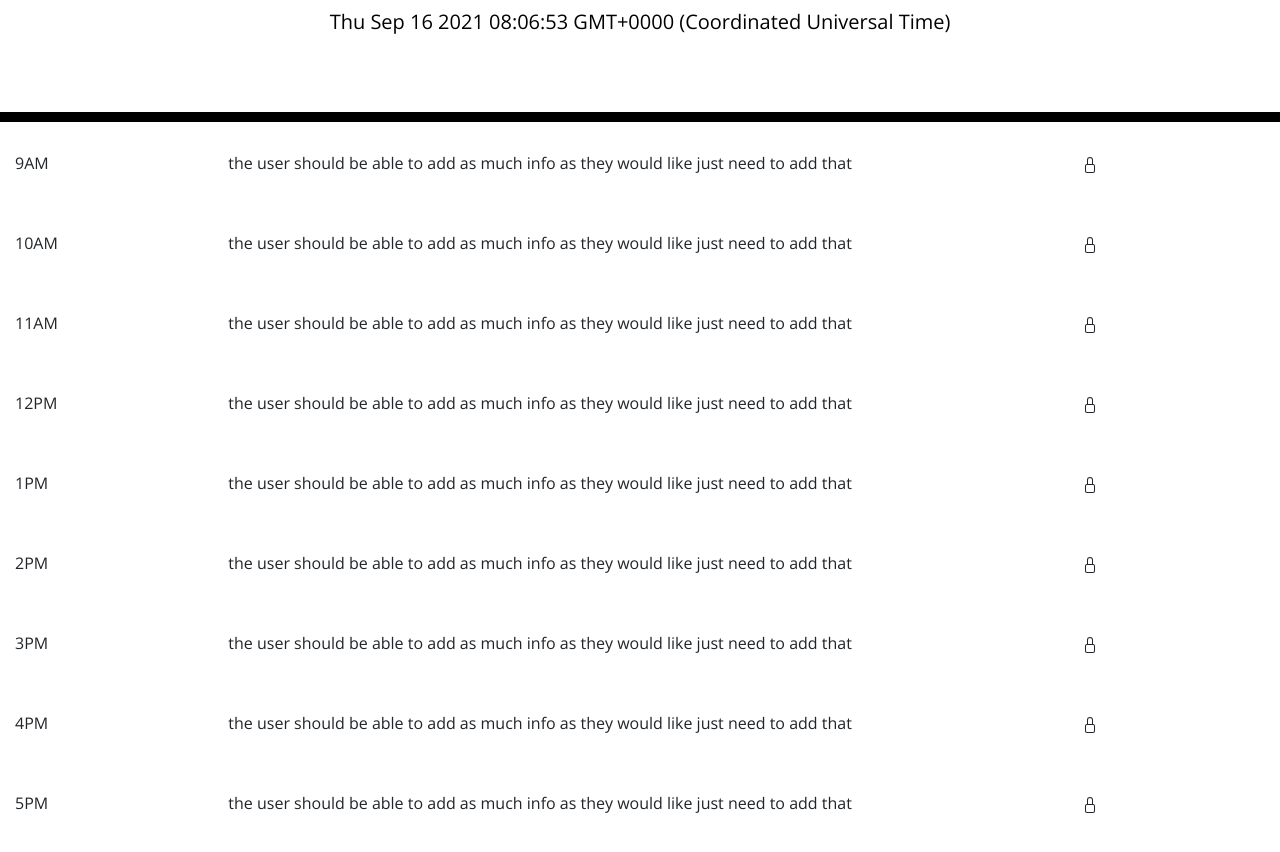
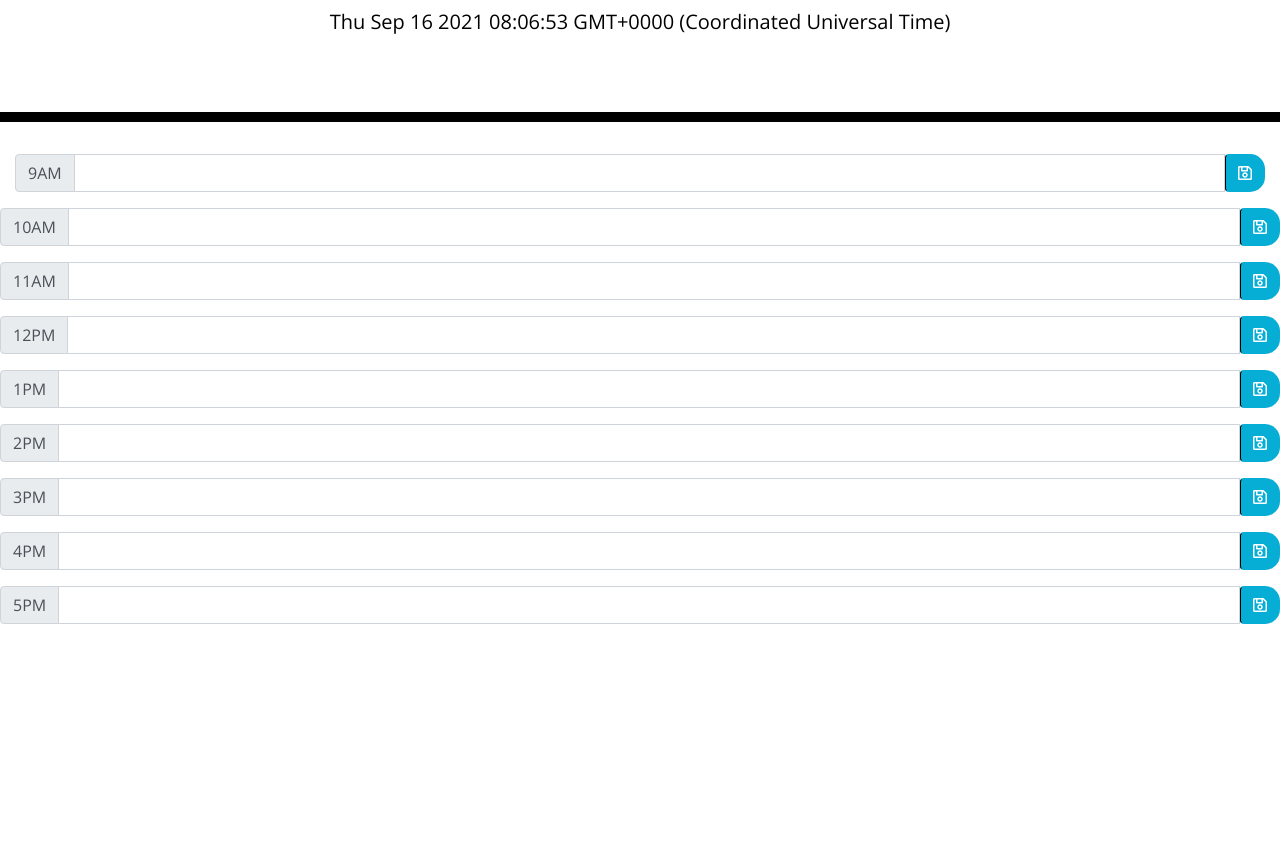
Before and after one commit to kapodaca0403/workday_scheduler, a plain HTML site: page index.html in a window 1280 px wide. Shown: the part 182-1034 px from the top of the page. After the commit the page ends 822 px from the top, so only its background shows below. Drawn offline with nearby package versions, Linux system fonts and the light colour scheme.

Commit message:
trying to add colorblock

```diff
--- a/index.html
+++ b/index.html
@@ -1,110 +1,129 @@
 <!DOCTYPE html>
 <html lang="en">
+
 <head>
   <meta charset="UTF-8" />
   <meta name="viewport" content="width=device-width, initial-scale=1.0" />
   <meta http-equiv="X-UA-Compatible" content="ie=edge" />
-    <link
-      rel="stylesheet"
-      href="https://stackpath.bootstrapcdn.com/bootstrap/4.3.1/css/bootstrap.min.css"
-    />
-    <link
-      rel="stylesheet"
-      href="https://use.fontawesome.com/releases/v5.8.1/css/all.css"
-      integrity="sha384-50oBUHEmvpQ+1lW4y57PTFmhCaXp0ML5d60M1M7uH2+nqUivzIebhndOJK28anvf"
-      crossorigin="anonymous"
-    />
-    <link
-      href="https://fonts.googleapis.com/css?family=Open+Sans&display=swap"
-      rel="stylesheet"
-    />
+  <link rel="stylesheet" href="https://stackpath.bootstrapcdn.com/bootstrap/4.3.1/css/bootstrap.min.css" />
+  <link rel="stylesheet" href="https://use.fontawesome.com/releases/v5.8.1/css/all.css"
+    integrity="sha384-50oBUHEmvpQ+1lW4y57PTFmhCaXp0ML5d60M1M7uH2+nqUivzIebhndOJK28anvf" crossorigin="anonymous" />
+  <link href="https://fonts.googleapis.com/css?family=Open+Sans&display=swap" rel="stylesheet" />
   <link rel="stylesheet" href="style.css" />
   <title>Work Day Scheduler</title>
 </head>
 
-  <body>
 <header class="jumbotron">
   <h1 class="display-3">Work Day Scheduler</h1>
   <p class="lead">A simple calendar app for scheduling your work day</p>
   <p id="currentDay" class="lead"></p>
-      <p class = "day">
-      <p id ="currentDay" class="nowtime"></p>
+  <p class="currentHour">
+    <p id="newday" class="nowtime"></p>
   </p>
 </header>
-    <div class="container-fluid">
 <!-- Timeblocks go here -->
 
-
-        <div class="row" id="time-9">
-        <div class="col-md-2">9AM</div>
-        <div class="col-md-8">the user should be able to add as much info as they would like just need to add that</div>
-        <div id="bttn" div class="col-md-2"><svg xmlns="http://www.w3.org/2000/svg" width="16" height="16" fill="currentColor" class="bi bi-lock" viewBox="0 0 16 16">
-  <path d="M8 1a2 2 0 0 1 2 2v4H6V3a2 2 0 0 1 2-2zm3 6V3a3 3 0 0 0-6 0v4a2 2 0 0 0-2 2v5a2 2 0 0 0 2 2h6a2 2 0 0 0 2-2V9a2 2 0 0 0-2-2zM5 8h6a1 1 0 0 1 1 1v5a1 1 0 0 1-1 1H5a1 1 0 0 1-1-1V9a1 1 0 0 1 1-1z"/>
-</svg></div>
+<body>
+  <div class="container-fluid">
+    <div class="input-group mb-3" >
+      <div class="input-group-prepend">
+        <span class="input-group-text" id="inputGroup-sizing-default">9AM</span>
+      </div>
+      <input type="text" class="form-control" aria-label="Default" aria-describedby="inputGroup-sizing-default" id="hourblock-9">
+      <button class="btn saveBtn"><i class="far fa-save"></i></button>
+    </div>
+  </div>
   </div>
 
-        <div class="row" id="time-10">
-        <div class="col-md-2">10AM</div>
-        <div class="col-md-8">the user should be able to add as much info as they would like just need to add that</div>
-        <div class="col-md-2"><svg xmlns="http://www.w3.org/2000/svg" width="16" height="16" fill="currentColor" class="bi bi-lock" viewBox="0 0 16 16">
-  <path d="M8 1a2 2 0 0 1 2 2v4H6V3a2 2 0 0 1 2-2zm3 6V3a3 3 0 0 0-6 0v4a2 2 0 0 0-2 2v5a2 2 0 0 0 2 2h6a2 2 0 0 0 2-2V9a2 2 0 0 0-2-2zM5 8h6a1 1 0 0 1 1 1v5a1 1 0 0 1-1 1H5a1 1 0 0 1-1-1V9a1 1 0 0 1 1-1z"/>
-</svg></div>
+
+  <div class="input-group mb-3" id="hoursblock id-10">
+    <div class="input-group-prepend">
+      <span class="input-group-text" id="inputGroup-sizing-default">10AM</span>
     </div>
-        <div class="row" id="time-11">
-        <div class="col-md-2">11AM</div>
-        <div class="col-md-8">the user should be able to add as much info as they would like just need to add that</div>
-        <div class="col-md-2"><svg xmlns="http://www.w3.org/2000/svg" width="16" height="16" fill="currentColor" class="bi bi-lock" viewBox="0 0 16 16">
-  <path d="M8 1a2 2 0 0 1 2 2v4H6V3a2 2 0 0 1 2-2zm3 6V3a3 3 0 0 0-6 0v4a2 2 0 0 0-2 2v5a2 2 0 0 0 2 2h6a2 2 0 0 0 2-2V9a2 2 0 0 0-2-2zM5 8h6a1 1 0 0 1 1 1v5a1 1 0 0 1-1 1H5a1 1 0 0 1-1-1V9a1 1 0 0 1 1-1z"/>
-</svg></div>
+    <input type="text" class="form-control" aria-label="Default" aria-describedby="inputGroup-sizing-default">
+    <button class="btn saveBtn"><i class="far fa-save"></i></button>
   </div>
-        <div class="row" id="time-12">
-        <div class="col-md-2">12PM</div>
-        <div class="col-md-8">the user should be able to add as much info as they would like just need to add that</div>
-        <div class="col-md-2"><svg xmlns="http://www.w3.org/2000/svg" width="16" height="16" fill="currentColor" class="bi bi-lock" viewBox="0 0 16 16">
-  <path d="M8 1a2 2 0 0 1 2 2v4H6V3a2 2 0 0 1 2-2zm3 6V3a3 3 0 0 0-6 0v4a2 2 0 0 0-2 2v5a2 2 0 0 0 2 2h6a2 2 0 0 0 2-2V9a2 2 0 0 0-2-2zM5 8h6a1 1 0 0 1 1 1v5a1 1 0 0 1-1 1H5a1 1 0 0 1-1-1V9a1 1 0 0 1 1-1z"/>
-</svg></div>
   </div>
-        <div class="row" id="time-13">
-        <div class="col-md-2">1PM</div>
-        <div class="col-md-8">the user should be able to add as much info as they would like just need to add that</div>
-        <div class="col-md-2"><svg xmlns="http://www.w3.org/2000/svg" width="16" height="16" fill="currentColor" class="bi bi-lock" viewBox="0 0 16 16">
-  <path d="M8 1a2 2 0 0 1 2 2v4H6V3a2 2 0 0 1 2-2zm3 6V3a3 3 0 0 0-6 0v4a2 2 0 0 0-2 2v5a2 2 0 0 0 2 2h6a2 2 0 0 0 2-2V9a2 2 0 0 0-2-2zM5 8h6a1 1 0 0 1 1 1v5a1 1 0 0 1-1 1H5a1 1 0 0 1-1-1V9a1 1 0 0 1 1-1z"/>
-</svg></div>
   </div>
-        <div class="row" id="time-14">
-        <div class="col-md-2">2PM</div>
-        <div class="col-md-8">the user should be able to add as much info as they would like just need to add that</div>
-        <div class="col-md-2"><svg xmlns="http://www.w3.org/2000/svg" width="16" height="16" fill="currentColor" class="bi bi-lock" viewBox="0 0 16 16">
-  <path d="M8 1a2 2 0 0 1 2 2v4H6V3a2 2 0 0 1 2-2zm3 6V3a3 3 0 0 0-6 0v4a2 2 0 0 0-2 2v5a2 2 0 0 0 2 2h6a2 2 0 0 0 2-2V9a2 2 0 0 0-2-2zM5 8h6a1 1 0 0 1 1 1v5a1 1 0 0 1-1 1H5a1 1 0 0 1-1-1V9a1 1 0 0 1 1-1z"/>
-</svg></div>
+
+  <div class="input-group mb-3" id="-11">
+    <div class="input-group-prepend">
+      <span class="input-group-text" id="inputGroup-sizing-default">11AM</span>
     </div>
-        <div class="row" id="time-15">
-        <div class="col-md-2">3PM</div>
-        <div class="col-md-8">the user should be able to add as much info as they would like just need to add that</div>
-        <div class="col-md-2"><svg xmlns="http://www.w3.org/2000/svg" width="16" height="16" fill="currentColor" class="bi bi-lock" viewBox="0 0 16 16">
-  <path d="M8 1a2 2 0 0 1 2 2v4H6V3a2 2 0 0 1 2-2zm3 6V3a3 3 0 0 0-6 0v4a2 2 0 0 0-2 2v5a2 2 0 0 0 2 2h6a2 2 0 0 0 2-2V9a2 2 0 0 0-2-2zM5 8h6a1 1 0 0 1 1 1v5a1 1 0 0 1-1 1H5a1 1 0 0 1-1-1V9a1 1 0 0 1 1-1z"/>
-</svg></div>
+    <input type="text" class="form-control" aria-label="Default" aria-describedby="inputGroup-sizing-default">
+    <button class="btn saveBtn"><i class="far fa-save"></i></button>
   </div>
-        <div class="row" id="time-16">
-        <div class="col-md-2">4PM</div>
-        <div class="col-md-8">the user should be able to add as much info as they would like just need to add that</div>
-        <div class="col-md-2"><svg xmlns="http://www.w3.org/2000/svg" width="16" height="16" fill="currentColor" class="bi bi-lock" viewBox="0 0 16 16">
-  <path d="M8 1a2 2 0 0 1 2 2v4H6V3a2 2 0 0 1 2-2zm3 6V3a3 3 0 0 0-6 0v4a2 2 0 0 0-2 2v5a2 2 0 0 0 2 2h6a2 2 0 0 0 2-2V9a2 2 0 0 0-2-2zM5 8h6a1 1 0 0 1 1 1v5a1 1 0 0 1-1 1H5a1 1 0 0 1-1-1V9a1 1 0 0 1 1-1z"/>
-</svg></div>
   </div>
-        <div class="row" id="time-17">
-        <div class="col-md-2">5PM</div>
-        <div class="col-md-8">the user should be able to add as much info as they would like just need to add that</div>
-        <div class="col-md-2"><svg xmlns="http://www.w3.org/2000/svg" width="16" height="16" fill="currentColor" class="bi bi-lock" viewBox="0 0 16 16">
-  <path d="M8 1a2 2 0 0 1 2 2v4H6V3a2 2 0 0 1 2-2zm3 6V3a3 3 0 0 0-6 0v4a2 2 0 0 0-2 2v5a2 2 0 0 0 2 2h6a2 2 0 0 0 2-2V9a2 2 0 0 0-2-2zM5 8h6a1 1 0 0 1 1 1v5a1 1 0 0 1-1 1H5a1 1 0 0 1-1-1V9a1 1 0 0 1 1-1z"/>
-</svg></div>
+  </div>
+
+  <div class="input-group mb-3" id="-12">
+    <div class="input-group-prepend">
+      <span class="input-group-text" id="inputGroup-sizing-default">12PM</span>
+    </div>
+    <input type="text" class="form-control" aria-label="Default" aria-describedby="inputGroup-sizing-default">
+    <button class="btn saveBtn"><i class="far fa-save"></i></button>
+  </div>
+  </div>
+  </div>
+
+  <div class="input-group mb-3" id="-13">
+    <div class="input-group-prepend">
+      <span class="input-group-text" id="inputGroup-sizing-default">1PM</span>
+    </div>
+    <input type="text" class="form-control" aria-label="Default" aria-describedby="inputGroup-sizing-default">
+    <button class="btn saveBtn"><i class="far fa-save"></i></button>
+  </div>
+  </div>
+  </div>
+
+  <div class="input-group mb-3" id="-14">
+    <div class="input-group-prepend">
+      <span class="input-group-text" id="inputGroup-sizing-default">2PM</span>
+    </div>
+    <input type="text" class="form-control" aria-label="Default" aria-describedby="inputGroup-sizing-default">
+    <button class="btn saveBtn"><i class="far fa-save"></i></button>
+  </div>
+  </div>
+  </div>
+
+  <div class="input-group mb-3" id="-15">
+    <div class="input-group-prepend">
+      <span class="input-group-text" id="inputGroup-sizing-default">3PM</span>
+    </div>
+    <input type="text" class="form-control" aria-label="Default" aria-describedby="inputGroup-sizing-default">
+    <button class="btn saveBtn"><i class="far fa-save"></i></button>
+  </div>
+  </div>
+  </div>
+
+  <div class="input-group mb-3" id="-16">
+    <div class="input-group-prepend">
+      <span class="input-group-text" id="inputGroup-sizing-default">4PM</span>
+    </div>
+    <input type="text" class="form-control" aria-label="Default" aria-describedby="inputGroup-sizing-default">
+    <button class="btn saveBtn"><i class="far fa-save"></i></button>
+  </div>
+  </div>
+  </div>
+
+  <div class="input-group mb-3" id="17">
+    <div class="input-group-prepend">
+      <span class="input-group-text" id="inputGroup-sizing-default">5PM</span>
+    </div>
+    <input type="text" class="form-control" aria-label="Default" aria-describedby="inputGroup-sizing-default">
+    <button class="btn saveBtn"><i class="far fa-save"></i></button>
   </div>
   </div>
   </div>
   </div>
-    </div>
+
+
+
+
+
   <script src="https://cdnjs.cloudflare.com/ajax/libs/jquery/3.2.1/jquery.min.js"></script>
   <script src="https://cdnjs.cloudflare.com/ajax/libs/moment.js/2.24.0/moment.min.js"></script>
   <script type="text/javascript" src="main.js"></script>
 </body>
+
 </html>
--- a/main.js
+++ b/main.js
@@ -7,7 +7,8 @@ $(document).ready(function () {
     "/" +
     currDay.getDate();
   document.getElementById("currentDay").innerHTML = currDay;
-  console.log(currDay);
+  // console.log(currDay);
+  console.log(newday);
   //var bttn = document.createElement("button");
   //bttn.innerHTML = "Click Me";
   //document.body.appendChild(bttn);
```
Lines whose indentation alone changed are shown as unchanged.
